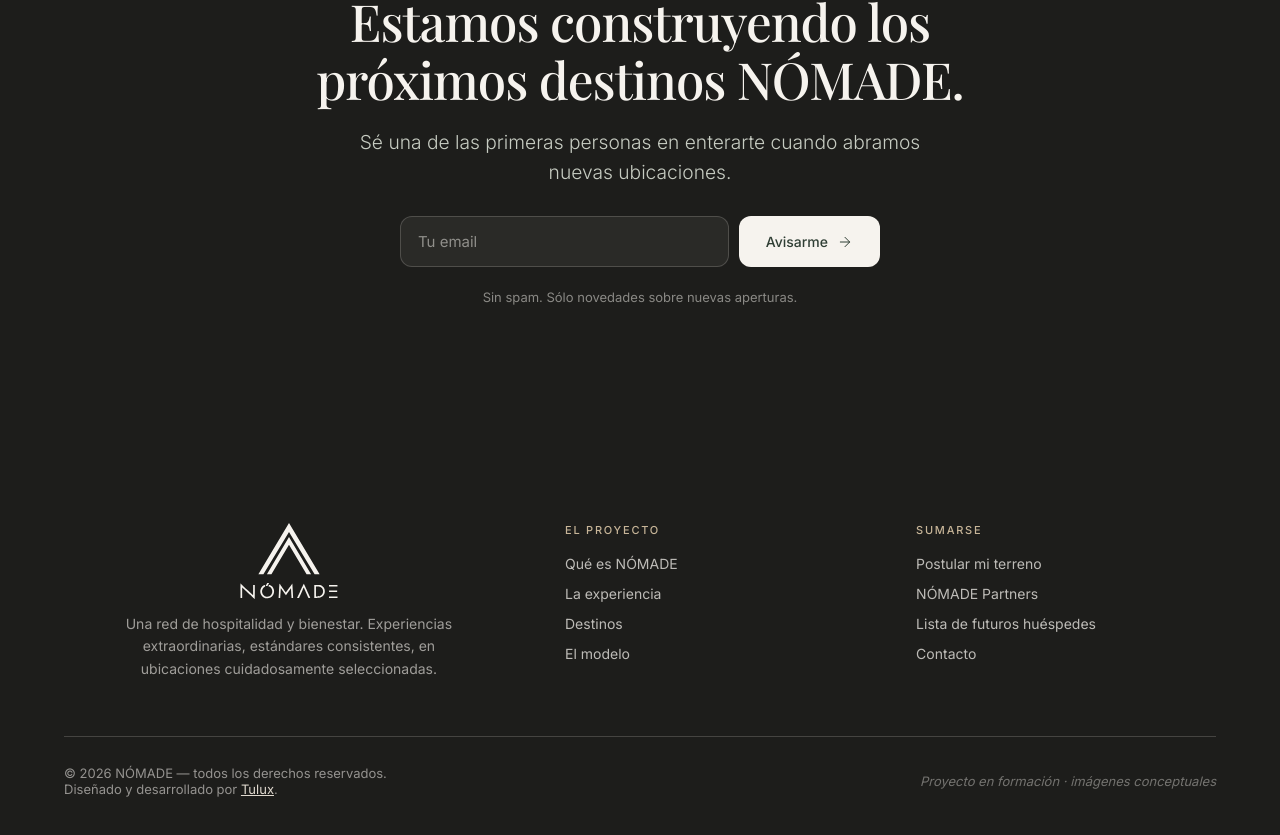
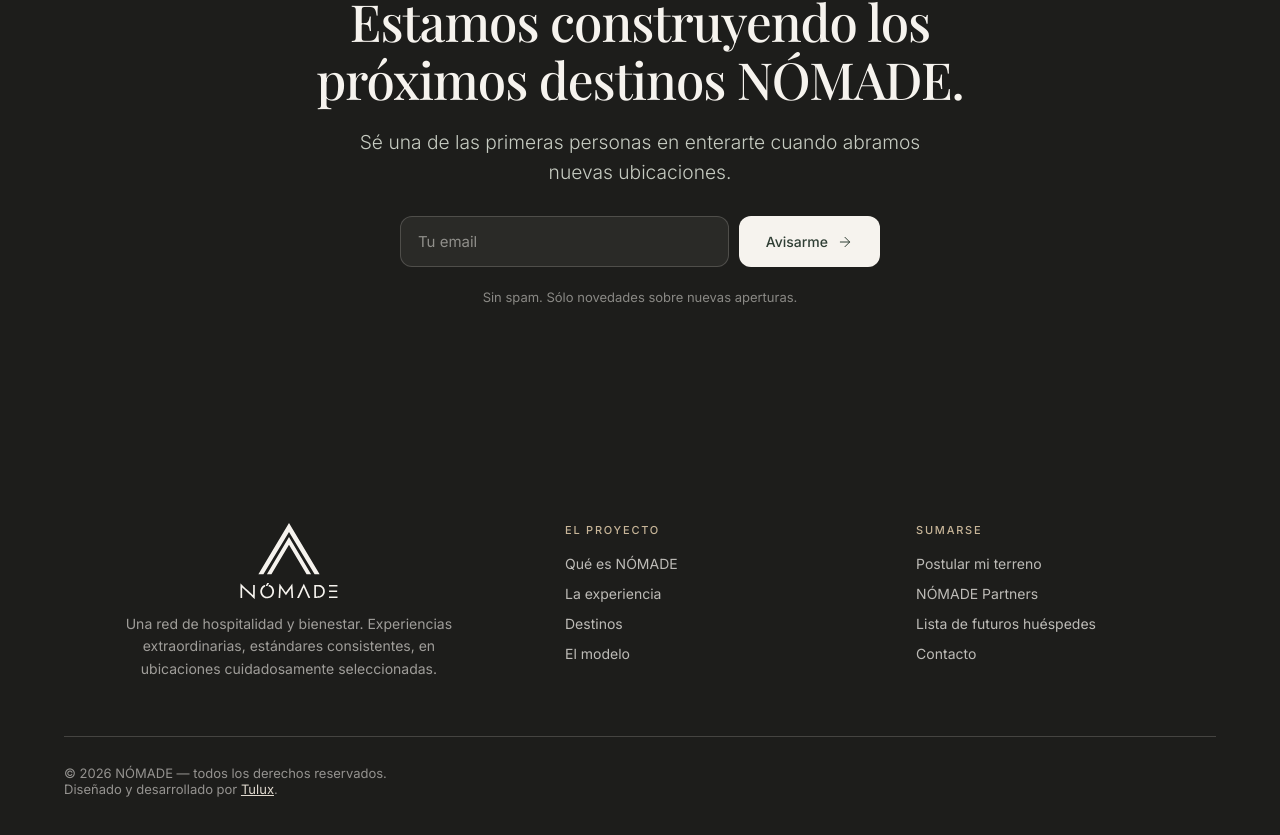
Before and after one commit to tulux-consulting/proyecto_landing_nomade, a Next.js app: page / in a window 1280 px wide. Shown: the part 11010-11845 px from the top of the page. Built offline with nearby package versions, Linux system fonts and the light colour scheme; a web font is replaced by a local one.

Commit message:
Ultimos retoques. - Refactor del README.md. - Se quito span que decia que era un proyecto en desarrollo. - Se agrego URL de Tulux.

```diff
--- a/src/app/page.jsx
+++ b/src/app/page.jsx
@@ -47,8 +47,8 @@
   const cta = (label) => {
     setToast(
       label === "Contacto" ?
-      "Escribinos a hola@nomade.com — te respondemos pronto." :
-      `“${label}” — gracias por tu interés. Te contactaremos pronto.`
+        "Escribinos a benomade.arg@protonmail.com — te respondemos pronto." :
+        `“${label}” — gracias por tu interés. Te contactaremos pronto.`
     );
     clearTimeout(window.__t);
     window.__t = setTimeout(() => setToast(null), 3800);
--- a/src/components/landing/Sections4.jsx
+++ b/src/components/landing/Sections4.jsx
@@ -209,8 +209,7 @@
           </div>
         </div>
         <div className="foot-bottom">
-          <span>{copyright}<br />Diseñado y desarrollado por <a href="#" target="_blank" style={{ color: "#e0d9cf", textDecoration: "underline" }}>Tulux</a>.</span>
-          <span className="foot-note">Proyecto en formación · imágenes conceptuales</span>
+          <span>{copyright}<br />Diseñado y desarrollado por <a href="https://tulux.vercel.app/" target="_blank" style={{ color: "#e0d9cf", textDecoration: "underline" }}>Tulux</a>.</span>
         </div>
       </div>
     </footer>);
```
Also changed, not shown: 1 other file (tests, documents, lock files or other folders).
